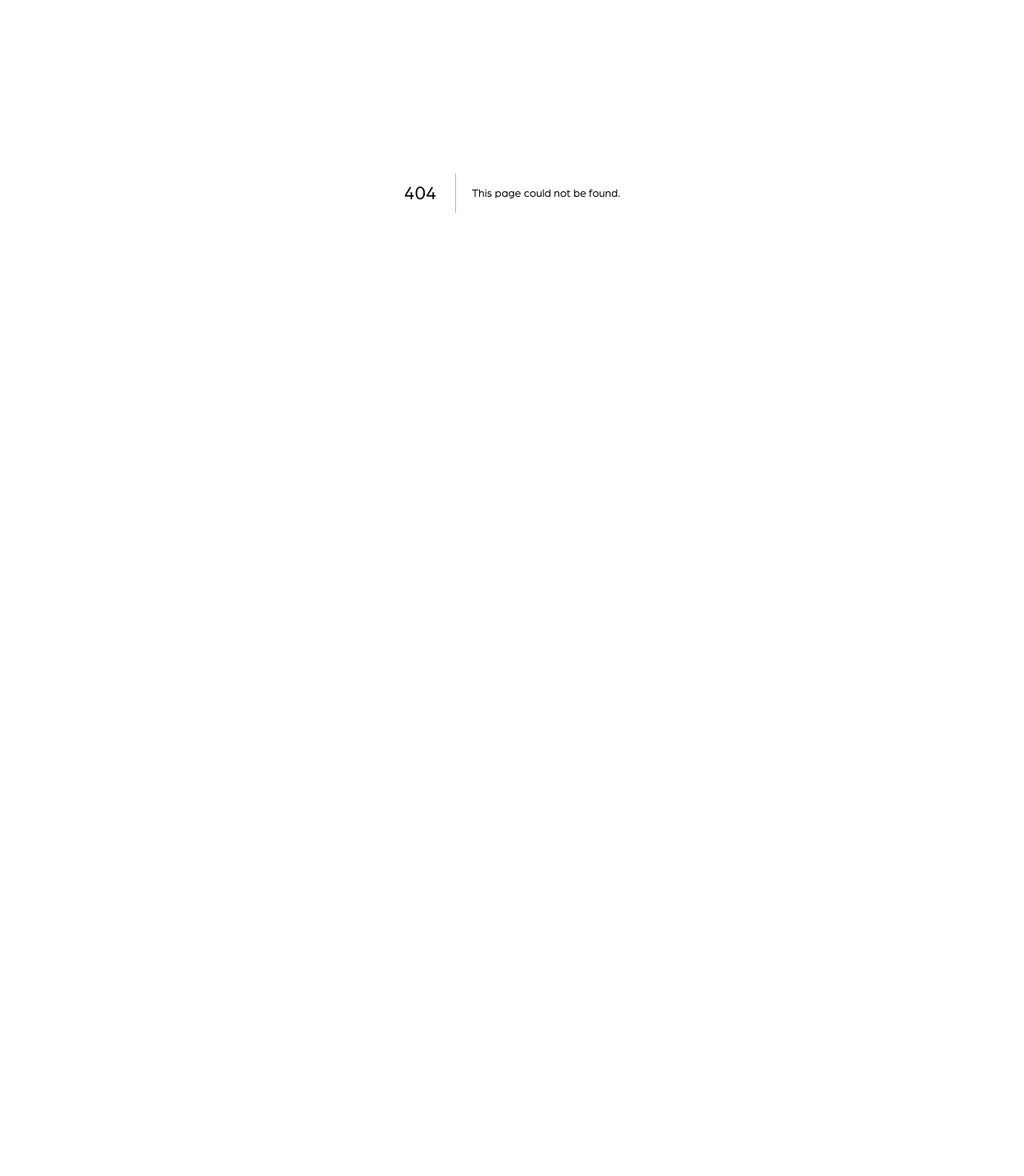
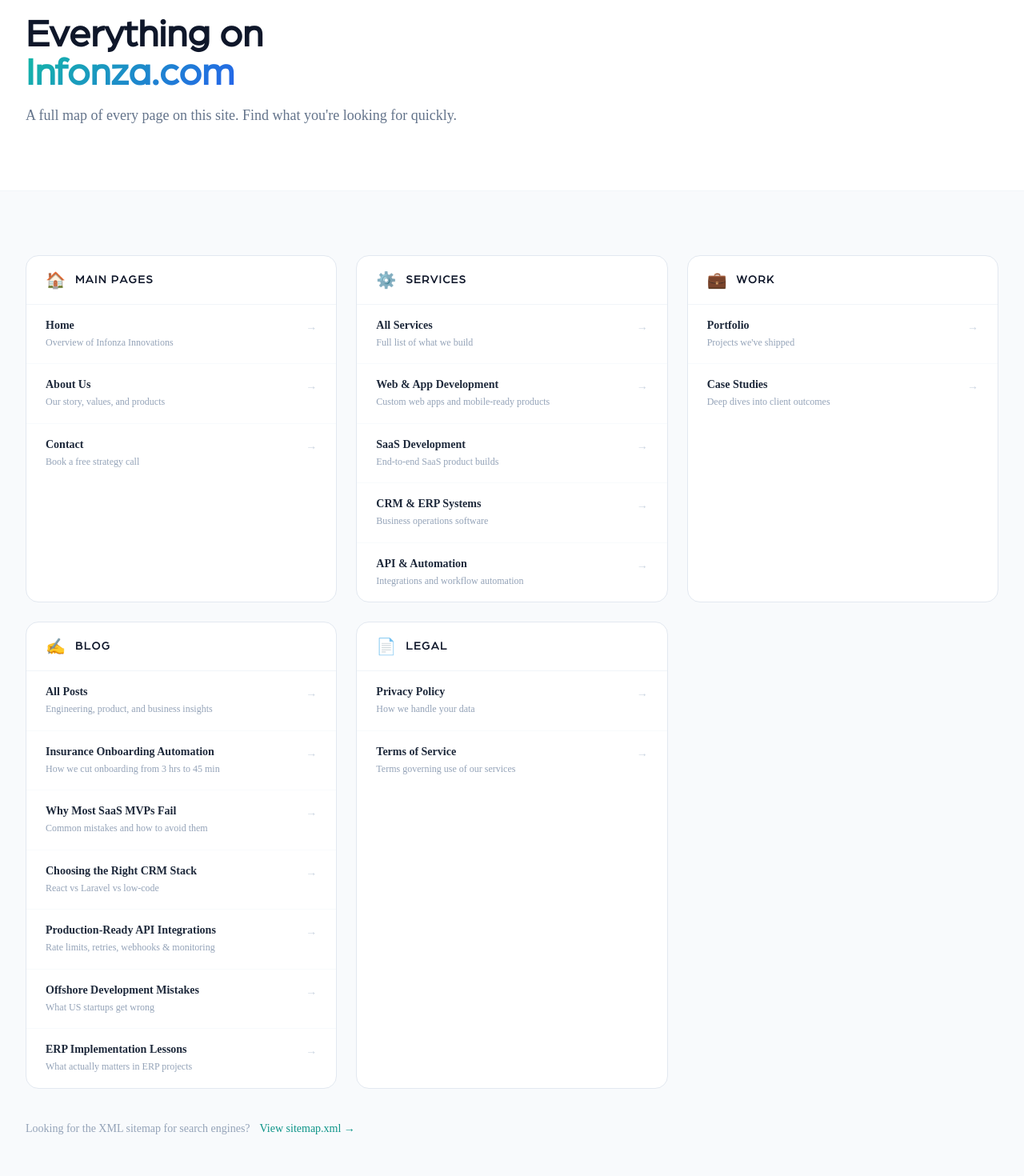
Before and after one commit to samm-01/infonza-frontend, a Next.js app: page /sitemap-page in a window 1280 px wide. Before the commit this address had no page. Shown: the part 200-1670 px from the top of the page at 80% size. Before the commit the page ends 841 px from the top, so only its background shows below. Built offline with nearby package versions, Linux system fonts and the light colour scheme.

Commit message:
Add designed sitemap page at /sitemap-page with categorised links
Co-Authored-By: Claude Sonnet 4.6 <noreply@anthropic.com>

```diff
--- a/src/app/components/footer.jsx
+++ b/src/app/components/footer.jsx
@@ -143,14 +143,12 @@ export default function Footer() {
             >
               Terms of Service
             </Link>
-            <a
-              href="/sitemap.xml"
-              target="_blank"
-              rel="noopener noreferrer"
+            <Link
+              href="/sitemap-page"
               className="text-xs text-slate-500 hover:text-slate-400 transition-colors"
             >
               Sitemap
-            </a>
+            </Link>
           </div>
         </div>
       </div>
--- /dev/null
+++ b/src/app/sitemap-page/page.jsx
@@ -0,0 +1,149 @@
+"use client";
+
+import Link from "next/link";
+import { motion } from "framer-motion";
+import Navbar from "../components/navbar";
+import Footer from "../components/footer";
+
+const sections = [
+  {
+    label: "Main Pages",
+    icon: "🏠",
+    links: [
+      { href: "/", title: "Home", desc: "Overview of Infonza Innovations" },
+      { href: "/about", title: "About Us", desc: "Our story, values, and products" },
+      { href: "/contact", title: "Contact", desc: "Book a free strategy call" },
+    ],
+  },
+  {
+    label: "Services",
+    icon: "⚙️",
+    links: [
+      { href: "/services", title: "All Services", desc: "Full list of what we build" },
+      { href: "/services#web-development", title: "Web & App Development", desc: "Custom web apps and mobile-ready products" },
+      { href: "/services#saas", title: "SaaS Development", desc: "End-to-end SaaS product builds" },
+      { href: "/services#crm-erp", title: "CRM & ERP Systems", desc: "Business operations software" },
+      { href: "/services#api-automation", title: "API & Automation", desc: "Integrations and workflow automation" },
+    ],
+  },
+  {
+    label: "Work",
+    icon: "💼",
+    links: [
+      { href: "/portfolio", title: "Portfolio", desc: "Projects we've shipped" },
+      { href: "/case-studies", title: "Case Studies", desc: "Deep dives into client outcomes" },
+    ],
+  },
+  {
+    label: "Blog",
+    icon: "✍️",
+    links: [
+      { href: "/blog", title: "All Posts", desc: "Engineering, product, and business insights" },
+      { href: "/blog/how-we-cut-insurance-onboarding-from-3-hours-to-45-minutes", title: "Insurance Onboarding Automation", desc: "How we cut onboarding from 3 hrs to 45 min" },
+      { href: "/blog/why-most-saas-mvps-fail-and-how-to-avoid-it", title: "Why Most SaaS MVPs Fail", desc: "Common mistakes and how to avoid them" },
+      { href: "/blog/choosing-the-right-stack-for-your-crm-project", title: "Choosing the Right CRM Stack", desc: "React vs Laravel vs low-code" },
+      { href: "/blog/api-integrations-that-actually-hold-up-in-production", title: "Production-Ready API Integrations", desc: "Rate limits, retries, webhooks & monitoring" },
+      { href: "/blog/what-us-startups-get-wrong-about-offshore-development", title: "Offshore Development Mistakes", desc: "What US startups get wrong" },
+      { href: "/blog/erp-implementation-lessons-from-a-construction-company", title: "ERP Implementation Lessons", desc: "What actually matters in ERP projects" },
+    ],
+  },
+  {
+    label: "Legal",
+    icon: "📄",
+    links: [
+      { href: "/privacy-policy", title: "Privacy Policy", desc: "How we handle your data" },
+      { href: "/terms-of-service", title: "Terms of Service", desc: "Terms governing use of our services" },
+    ],
+  },
+];
+
+export default function SitemapPage() {
+  return (
+    <>
+      <Navbar />
+
+      <section className="pt-32 pb-20 bg-white border-b border-slate-100">
+        <div className="max-w-7xl mx-auto px-4 sm:px-6 lg:px-8">
+          <div className="max-w-2xl">
+            <div className="inline-flex items-center gap-2 text-teal-600 text-xs font-semibold uppercase tracking-widest mb-6">
+              <span className="w-8 h-px bg-teal-600" />
+              Sitemap
+            </div>
+            <h1 className="text-4xl sm:text-5xl font-bold text-slate-900 leading-tight mb-4">
+              Everything on
+              <br />
+              <span className="text-gradient">Infonza.com</span>
+            </h1>
+            <p className="text-lg text-slate-500">
+              A full map of every page on this site. Find what you&apos;re looking for quickly.
+            </p>
+          </div>
+        </div>
+      </section>
+
+      <section className="py-20 bg-slate-50">
+        <div className="max-w-7xl mx-auto px-4 sm:px-6 lg:px-8">
+          <div className="grid grid-cols-1 md:grid-cols-2 xl:grid-cols-3 gap-6">
+            {sections.map((section, i) => (
+              <motion.div
+                key={section.label}
+                initial={{ opacity: 0, y: 20 }}
+                whileInView={{ opacity: 1, y: 0 }}
+                viewport={{ once: true }}
+                transition={{ duration: 0.4, delay: i * 0.08 }}
+                className="bg-white rounded-2xl border border-slate-200 overflow-hidden"
+              >
+                {/* Section header */}
+                <div className="px-6 py-4 border-b border-slate-100 flex items-center gap-3">
+                  <span className="text-xl">{section.icon}</span>
+                  <h2 className="text-sm font-bold text-slate-900 uppercase tracking-widest">
+                    {section.label}
+                  </h2>
+                </div>
+
+                {/* Links */}
+                <ul className="divide-y divide-slate-50">
+                  {section.links.map((link) => (
+                    <li key={link.href}>
+                      <Link
+                        href={link.href}
+                        className="flex items-start justify-between gap-4 px-6 py-4 hover:bg-slate-50 transition-colors group"
+                      >
+                        <div>
+                          <p className="text-sm font-semibold text-slate-800 group-hover:text-teal-600 transition-colors">
+                            {link.title}
+                          </p>
+                          <p className="text-xs text-slate-400 mt-0.5 leading-relaxed">
+                            {link.desc}
+                          </p>
+                        </div>
+                        <span className="text-slate-300 group-hover:text-teal-500 transition-colors flex-shrink-0 mt-0.5 text-sm">
+                          →
+                        </span>
+                      </Link>
+                    </li>
+                  ))}
+                </ul>
+              </motion.div>
+            ))}
+          </div>
+
+          {/* XML sitemap note */}
+          <div className="mt-10 flex items-center gap-3 text-sm text-slate-400">
+            <span>Looking for the XML sitemap for search engines?</span>
+            <a
+              href="/sitemap.xml"
+              target="_blank"
+              rel="noopener noreferrer"
+              className="text-teal-600 hover:text-teal-700 font-medium transition-colors"
+            >
+              View sitemap.xml →
+            </a>
+          </div>
+        </div>
+      </section>
+
+      <Footer />
+    </>
+  );
+}
```
